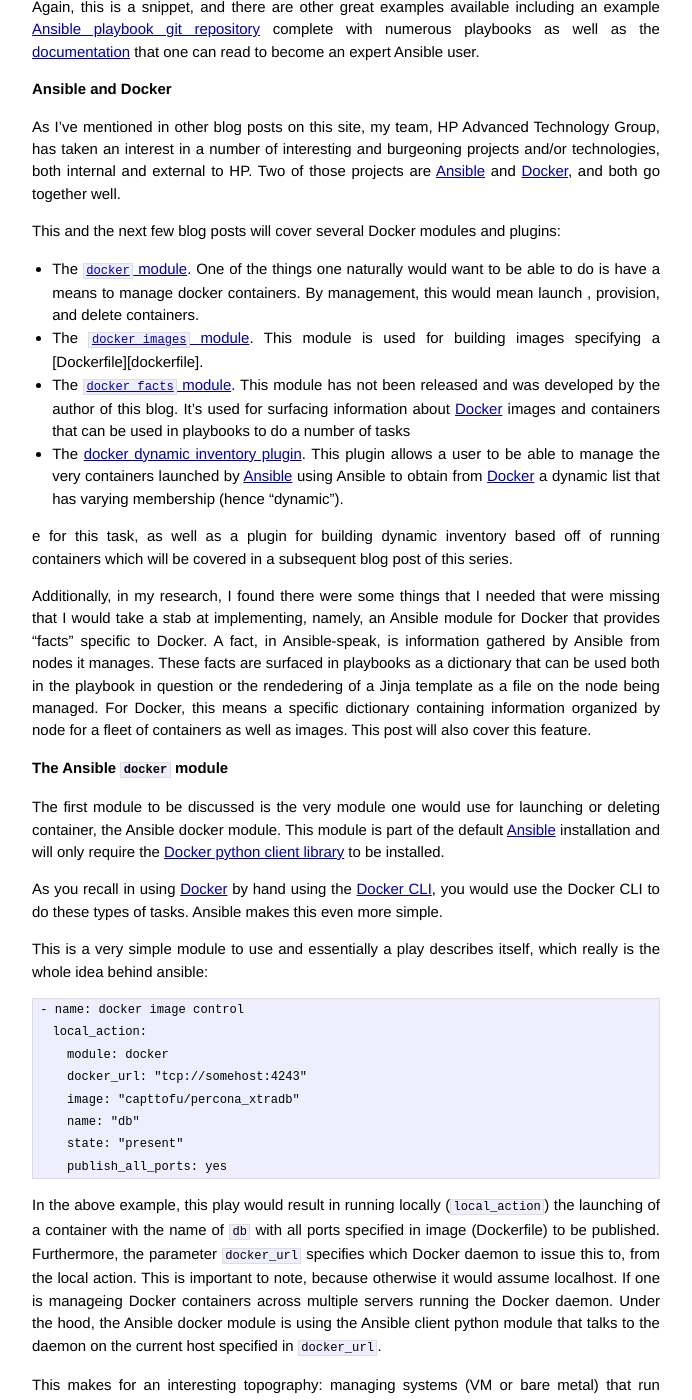
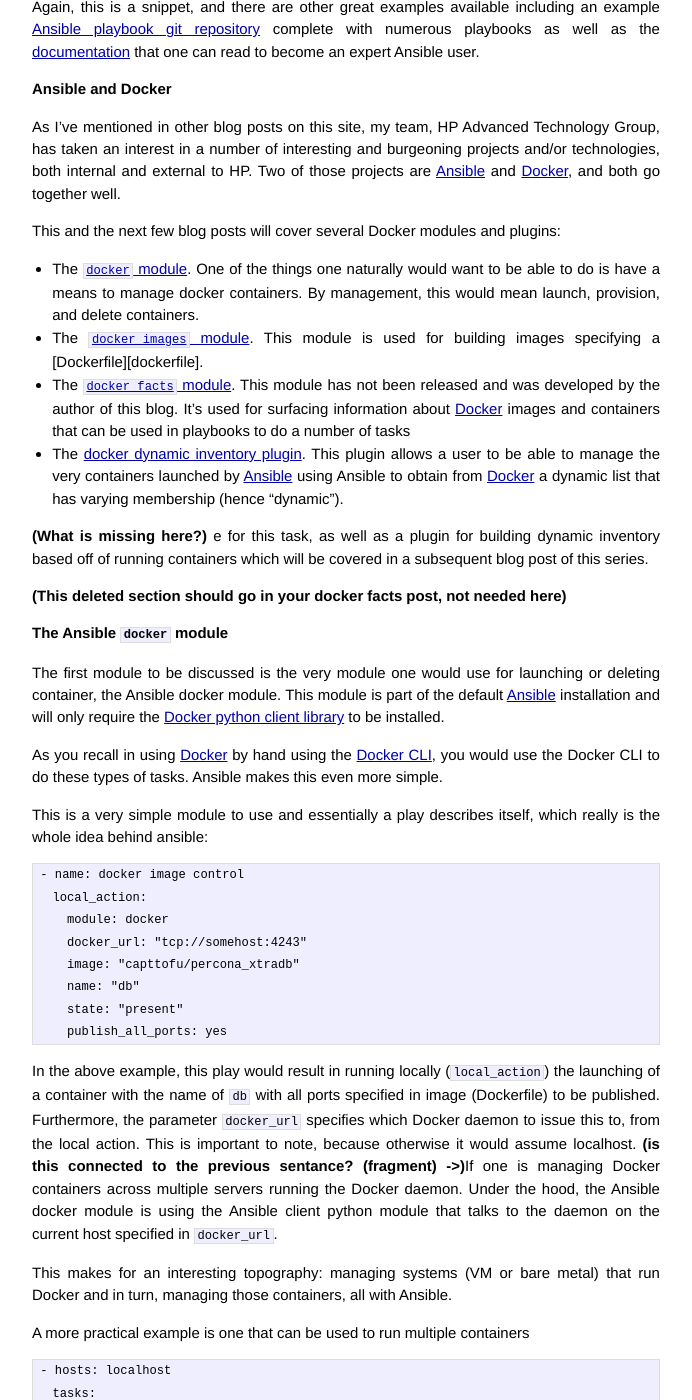
Before and after one commit to CaptTofu/patg.net, a Jekyll site: the page built from _posts/2014-06-18-ansible-docker.markdown, in a window 1280 px wide and 1400 px high, scrolled down 1834 px. Shown: the whole window, without its empty margins (294-986 px from the left). Built offline with Jekyll 4.4.1, drawn with Linux system fonts in a browser that asks for light colours; Markdown is read by kramdown in place of the engine named in the settings; comment, search, counter and statistics services are not loaded; some of the changed text lies outside the part shown.

Commit message:
Update 2014-06-18-ansible-docker.markdown
I left a couple (bolded) comments questions in you'll want to review and take out before publishing.

````diff
--- a/_posts/2014-06-18-ansible-docker.markdown
+++ b/_posts/2014-06-18-ansible-docker.markdown
@@ -15,18 +15,18 @@
 
 With the basics of Docker having been presented, the following blog posts will cover more advanced usage-cases for Docker as well as complimentary and related projects.
 
-As mentioned before, I have had the pleasure of working with both [Docker][Docker] and [Ansible][Ansible] and realized there were some features in [Ansible][Ansible], particularly with [Docker][Docker], that I would both like to familiarize myself with and take advantage of, as well as contribute new features to. One of those features created, the [docker_facts][ansible_docker_facts_module] [Ansible][Ansible] module, will be covered in a later post of this series.
+As mentioned before, I have had the pleasure of working with both [Docker][Docker] and [Ansible][Ansible] and realized there were some features in [Ansible][Ansible] related to [Docker][Docker] that I wanted to familiarize myself with and take advantage of. Additionally, the opportunity to contribute new features to Ansible presented itself. One of those features, the [docker_facts][ansible_docker_facts_module] [Ansible][Ansible] module, will be covered in a later post of this series.
 
-This first post will familiarize the reader to what Ansible is, it's modular design, and introduce a simple [Ansible playbook][ansible_playbooks].
+This first post will familiarize the reader to what Ansible is, its modular design, and introduce a simple [Ansible playbook][ansible_playbooks].
 
 
 ## Ansible
 
 There is a good chance that readers of this blog post know what [Ansible][Ansible] is and they can skip ahead two sections.
 
-For readers who don't know, [Ansible][Ansible] is a tool in the same category as Puppet, Chef, and SaltStack, Ansible is an automation tool, more specifically an orchestration engine. It is very simple and unlike so many other automation tools that use a server and pull model, it simply manages nodes via ssh using a push model, not requiring a server or clients acting on behalf of the server. It is modular and modules simply output JSON that Ansible engine acts upon.
+For readers who don't know, [Ansible][Ansible] is a tool in the same category as Puppet, Chef, and SaltStack. Ansible is an automation tool, more specifically an orchestration engine. It is very simple and manages nodes via ssh using a push model, not requiring a server or clients acting on behalf of the server as so many other automation tools that use a server and pull model do. It is modular and modules simply output JSON that Ansible engine acts upon.
 
-Ansible is written in python and uses what it calls *playbooks*, written in YAML, to represent how it expects the state of a system to be and specific tasks, called *plays*, that occur to get a node to be in the specified state. Like SaltStack, it uses Jinja templates for files it needs to dynamically create.
+Ansible is written in python and uses what it calls *playbooks*, written in YAML, to represent how it expects the state of a system to be. Specific tasks, called *plays*, occur to get a node to be in the specified state. Like SaltStack, it uses Jinja templates for files it needs to dynamically create.
 
 Ansible uses an inventory file that contains a list of the nodes which can be grouped into different classifications depending on what purpose you want for each -- think set-theory. Furthermore you can also use multiple inventory files or even [dynamic inventory plugins][ansible_dynamic_inventory] that take into account elastic environments where it would be useful to be able to manage resources intelligently.
 
@@ -65,14 +65,14 @@
 
 This and the next few blog posts will cover several Docker modules and plugins:
 
-- The [```docker``` module][ansible_docker_module].  One of the things one naturally would want to be able to do is have a means to manage docker containers. By management, this would mean launch , provision, and delete containers.
+- The [```docker``` module][ansible_docker_module].  One of the things one naturally would want to be able to do is have a means to manage docker containers. By management, this would mean launch, provision, and delete containers.
 - The [```docker_images``` module][ansible_docker_image_module]. This module is used for building images specifying a [Dockerfile][dockerfile].
 - The [```docker_facts``` module][ansible_docker_facts_module]. This module has not been released and was developed by the author of this blog. It's used for surfacing information about [Docker][Docker] images and containers that can be used in playbooks to do a number of tasks
 - The [docker dynamic inventory plugin][ansible_docker_dynamic_inventory]. This plugin allows a user to be able to manage the very containers launched by [Ansible][Ansible] using Ansible to obtain from [Docker][Docker] a dynamic list that has varying membership (hence "dynamic").
 
-e for this task, as well as a plugin for building dynamic inventory based off of running containers which will be covered in a subsequent blog post of this series.
+<b>(What is missing here?)</b> e for this task, as well as a plugin for building dynamic inventory based off of running containers which will be covered in a subsequent blog post of this series.
 
-Additionally, in my research, I found there were some things that I needed that were missing that I would take a stab at implementing, namely, an Ansible module for Docker that provides "facts" specific to Docker. A fact, in Ansible-speak, is information gathered by Ansible from nodes it manages. These facts are surfaced in playbooks as a dictionary that can be used both in the playbook in question or the rendedering of a Jinja template as a file on the node being managed. For Docker, this means a specific dictionary containing information organized by node for a fleet of containers as well as images. This post will also cover this feature.
+<b>(This deleted section should go in your docker facts post, not needed here)</b>
 
 ## The Ansible ```docker``` module
 
@@ -91,9 +91,9 @@
         state: "present"
         publish_all_ports: yes
 
-In the above example, this play would result in running locally (```local_action```) the launching of a container with the name of ```db``` with all ports specified in image (Dockerfile) to be published. Furthermore, the parameter ```docker_url``` specifies which Docker daemon to issue this to, from the local action. This is important to note, because otherwise it would assume localhost. If one is manageing Docker containers across multiple servers running the Docker daemon. Under the hood, the Ansible docker module is using the Ansible client python module that talks to the daemon on the current host specified in ```docker_url```.
+In the above example, this play would result in running locally (```local_action```) the launching of a container with the name of ```db``` with all ports specified in image (Dockerfile) to be published. Furthermore, the parameter ```docker_url``` specifies which Docker daemon to issue this to, from the local action. This is important to note, because otherwise it would assume localhost. <b>(is this connected to the previous sentance? (fragment) ->)</b>If one is managing Docker containers across multiple servers running the Docker daemon. Under the hood, the Ansible docker module is using the Ansible client python module that talks to the daemon on the current host specified in ```docker_url```.
 
-This makes for an interesting topography: managing systems (VM or bare metal) that run Docker and in turn, hopefully manageing those very containers, all with Ansible.
+This makes for an interesting topography: managing systems (VM or bare metal) that run Docker and in turn, managing those containers, all with Ansible.
 
 A more practical example is one that can be used to run multiple containers
 
````
